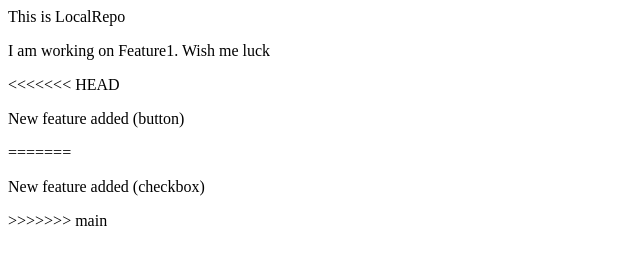
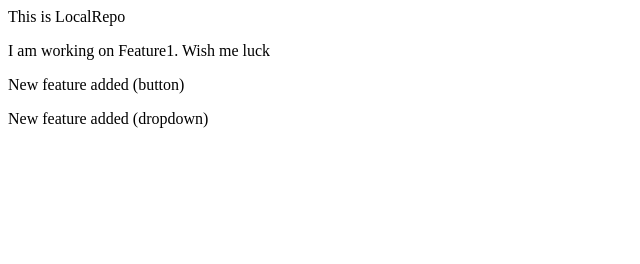
Before and after one commit to kartekjadhav/Local_Repo, a plain HTML site: page index.html in a window 1280 px wide. Shown: the whole page, without its empty margins (0-640 px from the left). Drawn offline with Linux system fonts and the light colour scheme.

Commit message:
dropdown added

```diff
--- a/index.html
+++ b/index.html
@@ -1,8 +1,5 @@
 <p>This is LocalRepo</p>
 <p>I am working on Feature1. Wish me luck</p>
 
-<<<<<<< HEAD
 <p>New feature added (button)</p>
-=======
-<p>New feature added (checkbox)</p>
->>>>>>> main
+<p>New feature added (dropdown)</p>
```
